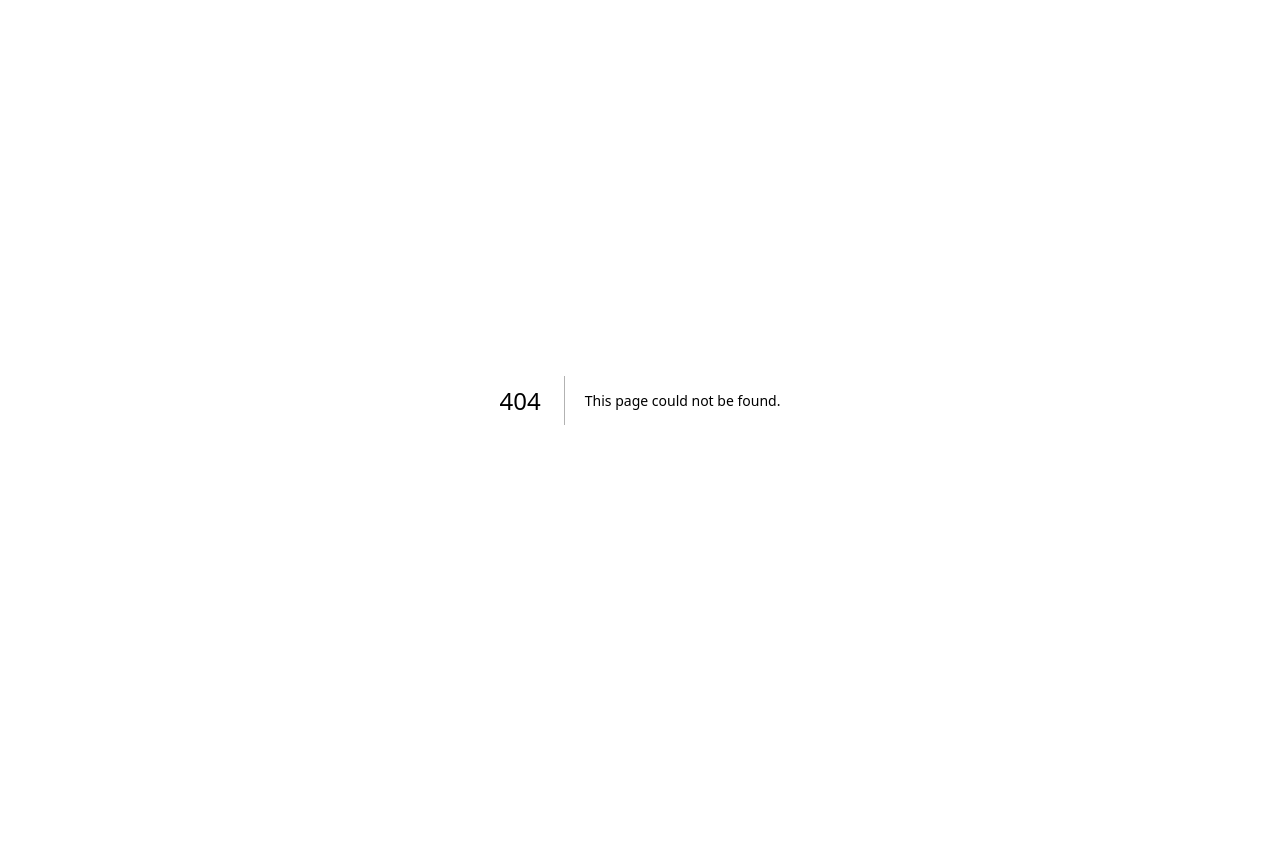
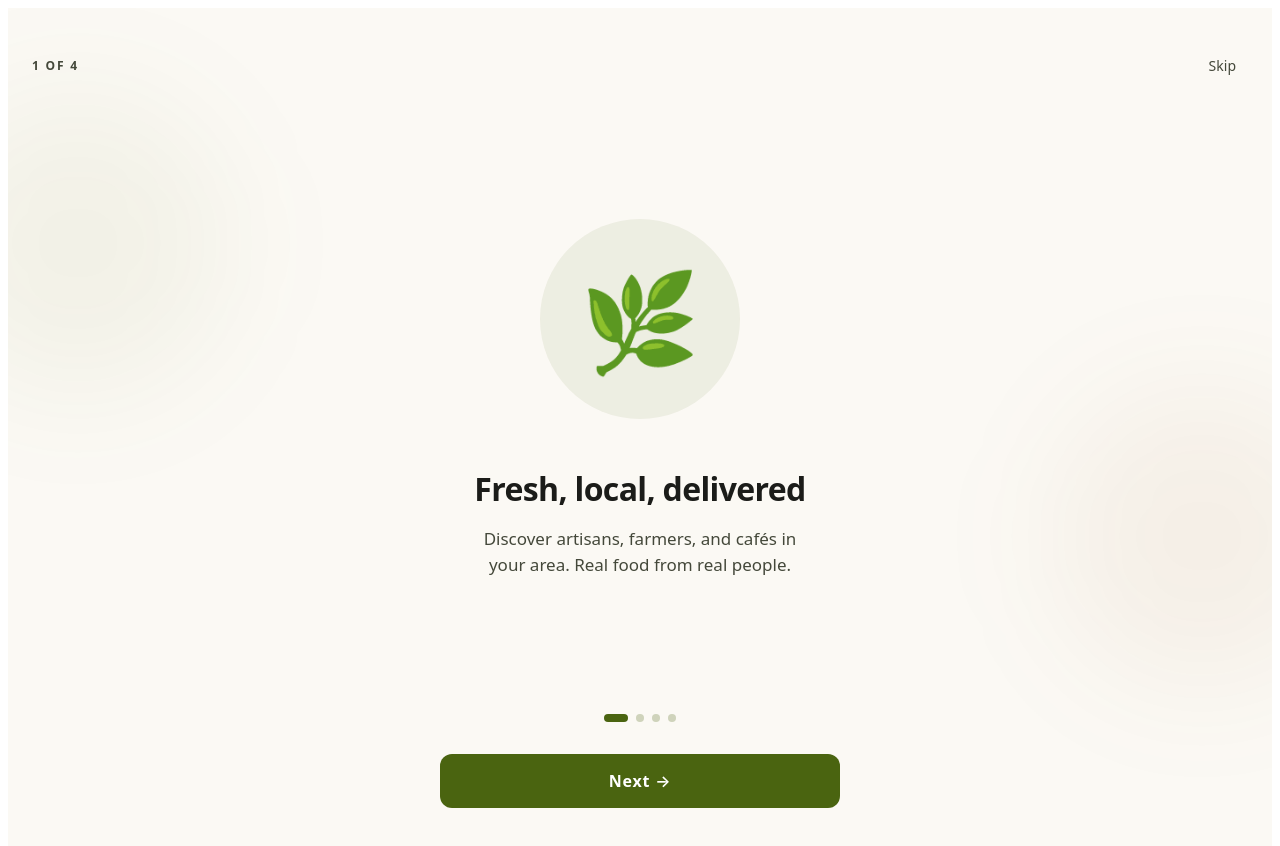
Before and after one commit to dorrykartabani-ctrl/oguru, a Next.js app: page /welcome in a window 1280 px wide. Before the commit this address had no page. Shown: the top 846 px of the page. Before the commit the page ends 800 px from the top, so only its background shows below. Built offline with nearby package versions, Linux system fonts and the light colour scheme.

Commit message:
Implement welcome page with slide functionality

```diff
--- /dev/null
+++ b/app/welcome/page.tsx
@@ -0,0 +1,261 @@
+'use client';
+
+import { useState } from 'react';
+import { useRouter } from 'next/navigation';
+
+const slides = [
+  {
+    emoji: '🌿',
+    title: 'Fresh, local, delivered',
+    description: 'Discover artisans, farmers, and cafés in your area. Real food from real people.',
+  },
+  {
+    emoji: '⚡',
+    title: 'Skip the queue',
+    description: 'Pre-order your favourites and pick them up when they\'re ready. No more waiting.',
+  },
+  {
+    emoji: '🎁',
+    title: 'Gift to friends',
+    description: 'Send a coffee, a loaf of bread, or a bunch of flowers to anyone. Any occasion.',
+  },
+  {
+    emoji: '👥',
+    title: 'Join the community',
+    description: 'Follow local vendors, share discoveries, and organise group orders with friends.',
+  },
+];
+
+export default function WelcomePage() {
+  const router = useRouter();
+  const [currentSlide, setCurrentSlide] = useState(0);
+
+  const isLastSlide = currentSlide === slides.length - 1;
+
+  const handleNext = () => {
+    if (isLastSlide) {
+      router.push('/signup');
+    } else {
+      setCurrentSlide(currentSlide + 1);
+    }
+  };
+
+  const handleSkip = () => {
+    router.push('/signup');
+  };
+
+  const slide = slides[currentSlide];
+
+  return (
+    <main
+      style={{
+        minHeight: '100vh',
+        backgroundColor: '#fbf9f4',
+        display: 'flex',
+        flexDirection: 'column',
+        padding: '24px',
+        fontFamily: 'system-ui, -apple-system, sans-serif',
+        position: 'relative',
+        overflow: 'hidden',
+      }}
+    >
+      {/* Decorative background */}
+      <div
+        style={{
+          position: 'absolute',
+          top: '10%',
+          left: '-80px',
+          width: '300px',
+          height: '300px',
+          borderRadius: '50%',
+          background: 'rgba(74, 100, 16, 0.05)',
+          filter: 'blur(60px)',
+          pointerEvents: 'none',
+        }}
+      />
+      <div
+        style={{
+          position: 'absolute',
+          bottom: '20%',
+          right: '-80px',
+          width: '300px',
+          height: '300px',
+          borderRadius: '50%',
+          background: 'rgba(146, 71, 0, 0.05)',
+          filter: 'blur(60px)',
+          pointerEvents: 'none',
+        }}
+      />
+
+      {/* Top bar with skip button and progress */}
+      <div
+        style={{
+          display: 'flex',
+          justifyContent: 'space-between',
+          alignItems: 'center',
+          paddingTop: '16px',
+          position: 'relative',
+          zIndex: 1,
+        }}
+      >
+        <p
+          style={{
+            fontSize: '12px',
+            color: '#44483a',
+            letterSpacing: '0.15em',
+            textTransform: 'uppercase',
+            fontWeight: 600,
+            margin: 0,
+          }}
+        >
+          {currentSlide + 1} of {slides.length}
+        </p>
+
+        <button
+          onClick={handleSkip}
+          style={{
+            background: 'none',
+            border: 'none',
+            color: '#44483a',
+            fontSize: '14px',
+            fontWeight: 500,
+            cursor: 'pointer',
+            padding: '8px 12px',
+            fontFamily: 'inherit',
+          }}
+        >
+          Skip
+        </button>
+      </div>
+
+      {/* Main content area */}
+      <div
+        style={{
+          flex: 1,
+          display: 'flex',
+          flexDirection: 'column',
+          alignItems: 'center',
+          justifyContent: 'center',
+          textAlign: 'center',
+          position: 'relative',
+          zIndex: 1,
+        }}
+        key={currentSlide}
+      >
+        {/* Emoji illustration */}
+        <div
+          style={{
+            width: '200px',
+            height: '200px',
+            borderRadius: '50%',
+            backgroundColor: 'rgba(74, 100, 16, 0.08)',
+            display: 'flex',
+            alignItems: 'center',
+            justifyContent: 'center',
+            marginBottom: '48px',
+            animation: 'fadeInScale 0.5s ease-out',
+          }}
+        >
+          <span style={{ fontSize: '96px', lineHeight: 1 }}>
+            {slide.emoji}
+          </span>
+        </div>
+
+        {/* Title */}
+        <h1
+          style={{
+            fontSize: '32px',
+            fontWeight: 700,
+            color: '#1b1c19',
+            margin: 0,
+            marginBottom: '16px',
+            letterSpacing: '-0.02em',
+            maxWidth: '400px',
+            animation: 'fadeInUp 0.5s ease-out 0.1s both',
+          }}
+        >
+          {slide.title}
+        </h1>
+
+        {/* Description */}
+        <p
+          style={{
+            fontSize: '17px',
+            lineHeight: '26px',
+            color: '#44483a',
+            margin: 0,
+            maxWidth: '340px',
+            animation: 'fadeInUp 0.5s ease-out 0.2s both',
+          }}
+        >
+          {slide.description}
+        </p>
+      </div>
+
+      {/* Progress dots */}
+      <div
+        style={{
+          display: 'flex',
+          justifyContent: 'center',
+          gap: '8px',
+          marginBottom: '32px',
+          position: 'relative',
+          zIndex: 1,
+        }}
+      >
+        {slides.map((_, index) => (
+          <div
+            key={index}
+            style={{
+              width: index === currentSlide ? '24px' : '8px',
+              height: '8px',
+              borderRadius: '4px',
+              backgroundColor: index === currentSlide ? '#4a6410' : 'rgba(74, 100, 16, 0.25)',
+              transition: 'all 0.3s ease',
+            }}
+          />
+        ))}
+      </div>
+
+      {/* Next / Get Started button */}
+      <button
+        onClick={handleNext}
+        style={{
+          width: '100%',
+          maxWidth: '400px',
+          alignSelf: 'center',
+          padding: '16px 24px',
+          backgroundColor: '#4a6410',
+          color: '#ffffff',
+          border: 'none',
+          borderRadius: '12px',
+          fontSize: '16px',
+          fontWeight: 600,
+          cursor: 'pointer',
+          letterSpacing: '0.05em',
+          fontFamily: 'inherit',
+          transition: 'all 0.2s ease',
+          marginBottom: '24px',
+          position: 'relative',
+          zIndex: 1,
+        }}
+        onMouseDown={(e) => (e.currentTarget.style.transform = 'scale(0.98)')}
+        onMouseUp={(e) => (e.currentTarget.style.transform = 'scale(1)')}
+        onMouseLeave={(e) => (e.currentTarget.style.transform = 'scale(1)')}
+      >
+        {isLastSlide ? 'Get Started →' : 'Next →'}
+      </button>
+
+      <style>{`
+        @keyframes fadeInScale {
+          from { opacity: 0; transform: scale(0.9); }
+          to { opacity: 1; transform: scale(1); }
+        }
+        @keyframes fadeInUp {
+          from { opacity: 0; transform: translateY(10px); }
+          to { opacity: 1; transform: translateY(0); }
+        }
+      `}</style>
+    </main>
+  );
+}
```
